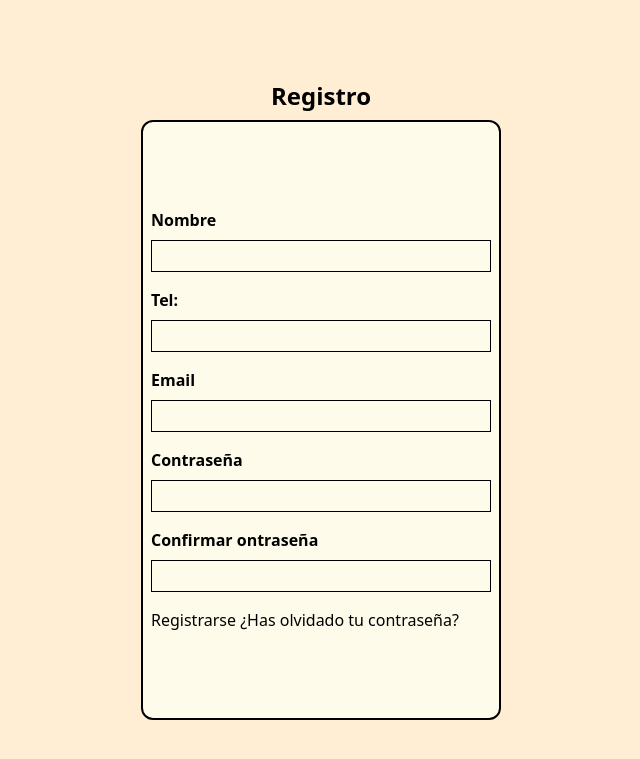
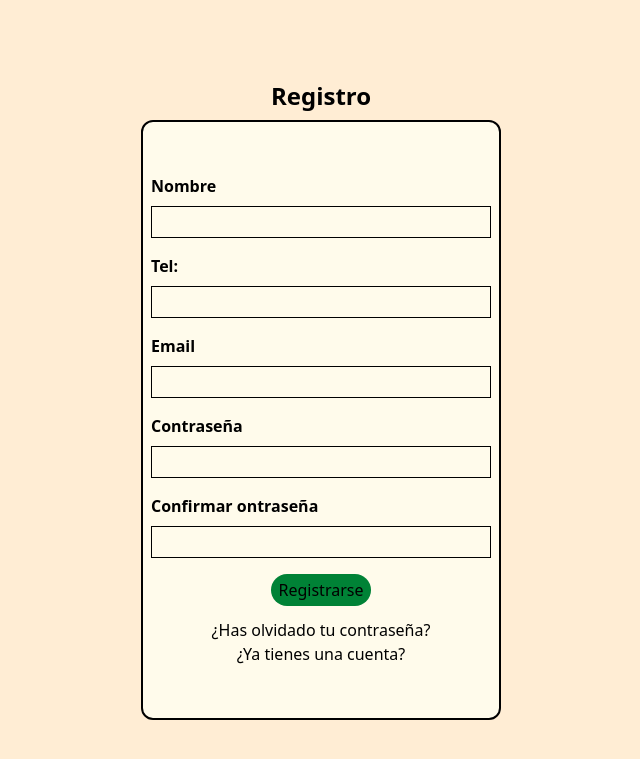
Before and after one commit to yenevielroberts/Laravel_prueba_tecnica_, a Laravel app: page /signup in a window 1280 px wide. Shown: the top 759 px of the page, without its empty margins (319-959 px from the left). Run offline with Laravel 12, Linux system fonts and the light colour scheme; style sheets or scripts are compiled from the project's sources.

Commit message:
estilo registro

```diff
--- a/resources/views/user/registro.blade.php
+++ b/resources/views/user/registro.blade.php
@@ -29,9 +29,10 @@
             <label for="password_confirmation" class="font-bold">Confirmar ontraseña </label>
             <input type="password" id="password_confirmation" name="password_confirmation" value="" required class="block w-full h-8 mt-2 mb-4 p-2 border-1">
 
-            <div>
-                <button type="submit" id="btnRegistro" name="btnRegistro"> Registrarse</button>
-                 <a href="{{ route('login') }}" class="hover:text-blue-700 mt-3">¿Has olvidado tu contraseña?</a>
+            <div class="flex flex-col items-center">
+                <button type="submit" id="btnRegistro" name="btnRegistro" class="rounded-full w-25 p-1 bg-green-700 hover:bg-yellow-300"> Registrarse</button>
+                 <a href="{{ route('getEmailForm') }}" class="hover:text-blue-700 mt-3">¿Has olvidado tu contraseña?</a>
+                   <a href="{{ route('login') }}" class="hover:text-blue-700">¿Ya tienes una cuenta?</a>
             </div>
 
         </form>
```
